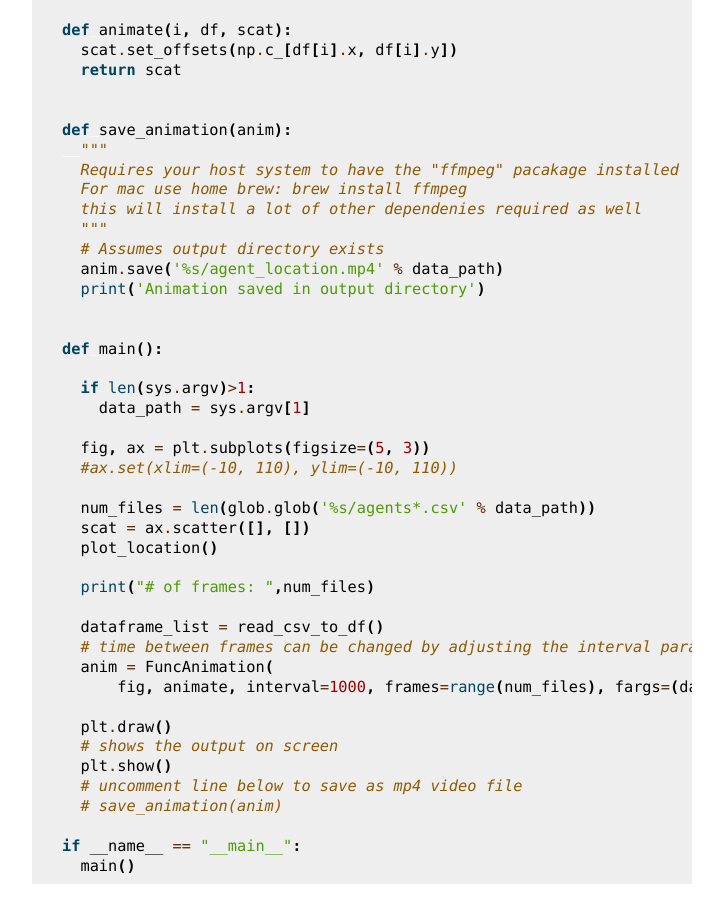
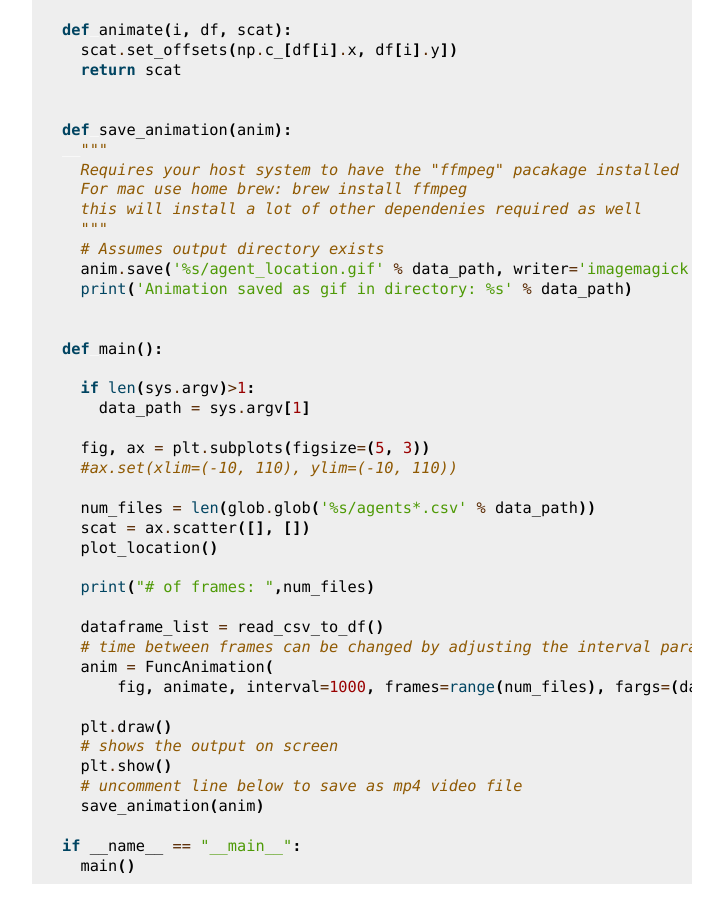
Before and after one commit to djgroen/student-resources, a Sphinx documentation site: the page built from docs/python-abm.rst, in a window 1280 px wide and 900 px high, scrolled down 10637 px. Shown: the whole window, without its empty margins (388-1111 px from the left). Built offline with Sphinx 7.4.7, drawn with Linux system fonts in a browser that asks for light colours.

Commit message:
Update python-abm.rst

```diff
--- a/docs/python-abm.rst
+++ b/docs/python-abm.rst
@@ -461,8 +461,8 @@ To show an animation of your results, you can paste the following code into a fi
     this will install a lot of other dependenies required as well
     """
     # Assumes output directory exists
-    anim.save('%s/agent_location.mp4' % data_path)
-    print('Animation saved in output directory')
+    anim.save('%s/agent_location.gif' % data_path, writer='imagemagick')
+    print('Animation saved as gif in directory: %s' % data_path)
 
 
   def main():
@@ -488,7 +488,7 @@ To show an animation of your results, you can paste the following code into a fi
     # shows the output on screen
     plt.show()
     # uncomment line below to save as mp4 video file
-    # save_animation(anim)
+    save_animation(anim)
 
   if __name__ == "__main__":
     main()
```
